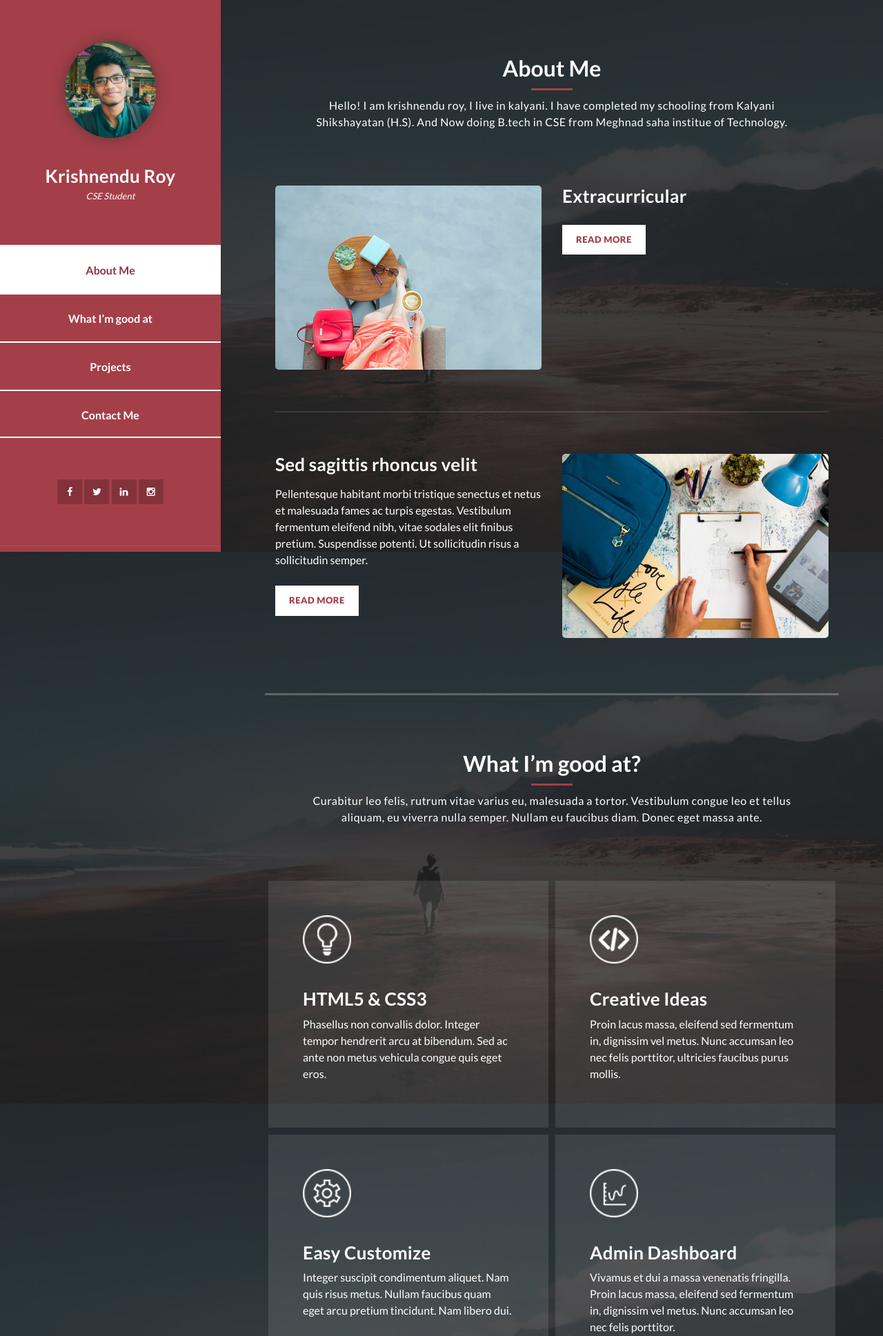
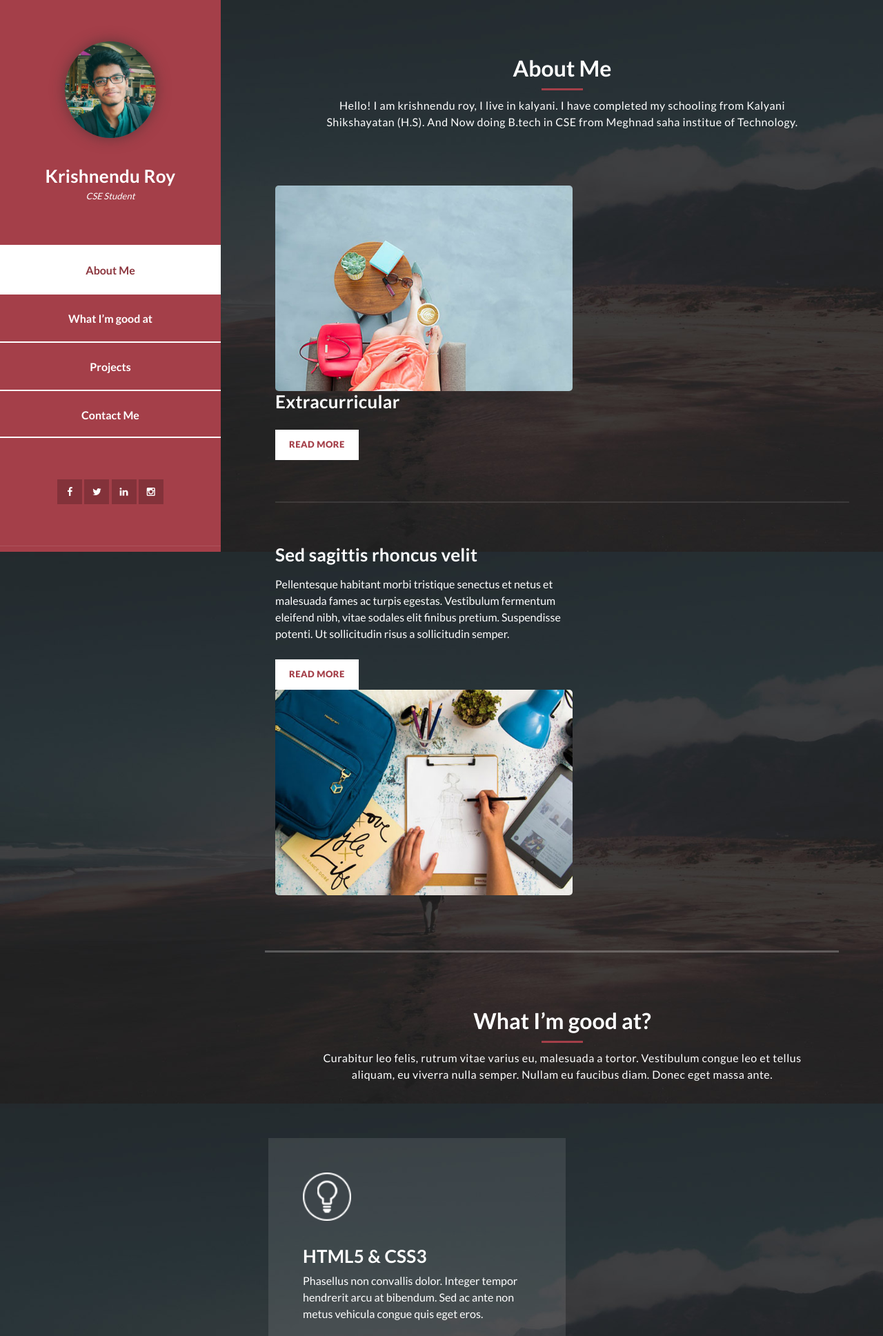
Before and after one commit to CodeHereBro/portfolio-new, a PHP site: page / in a window 1280 px wide. Shown: the top 1937 px of the page at 69% size. Run offline with PHP 8.4, Linux system fonts and the light colour scheme.

Commit message:
change style

```diff
--- a/assets/css/templatemo-style.css
+++ b/assets/css/templatemo-style.css
@@ -1,10 +1,3 @@
-
-
-*{
-    padding: 0;
-    margin: 0;
-    box-sizing: border-box;
-}
 @import url(fontawesome.css);
 @import url("https://fonts.googleapis.com/css?family=Lato:100,300,400,700,900");
 body {
@@ -66,11 +59,6 @@ ul li {
     display: inline-block;
 }
 
-html {
-    -webkit-box-sizing: border-box;
-    -moz-box-sizing: border-box;
-    box-sizing: border-box;
-}
 
 *,
 *:before,
```
